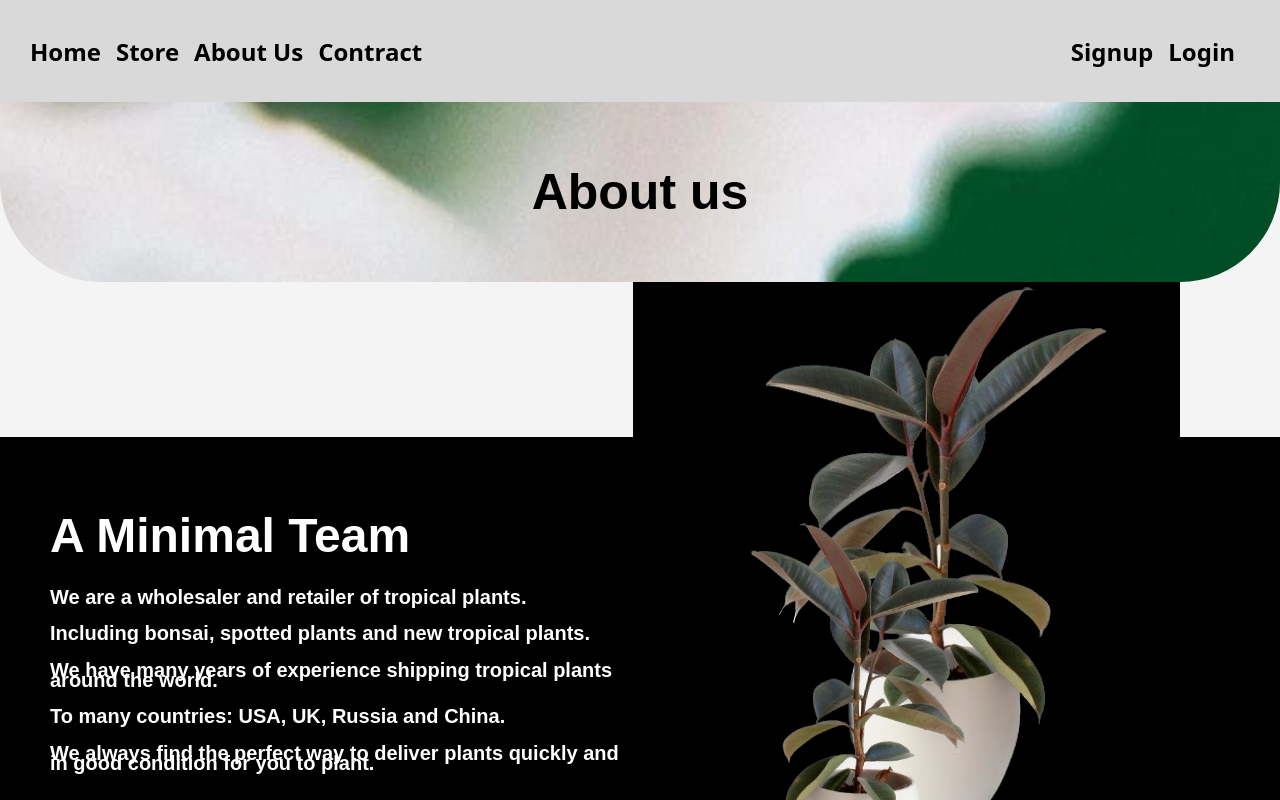
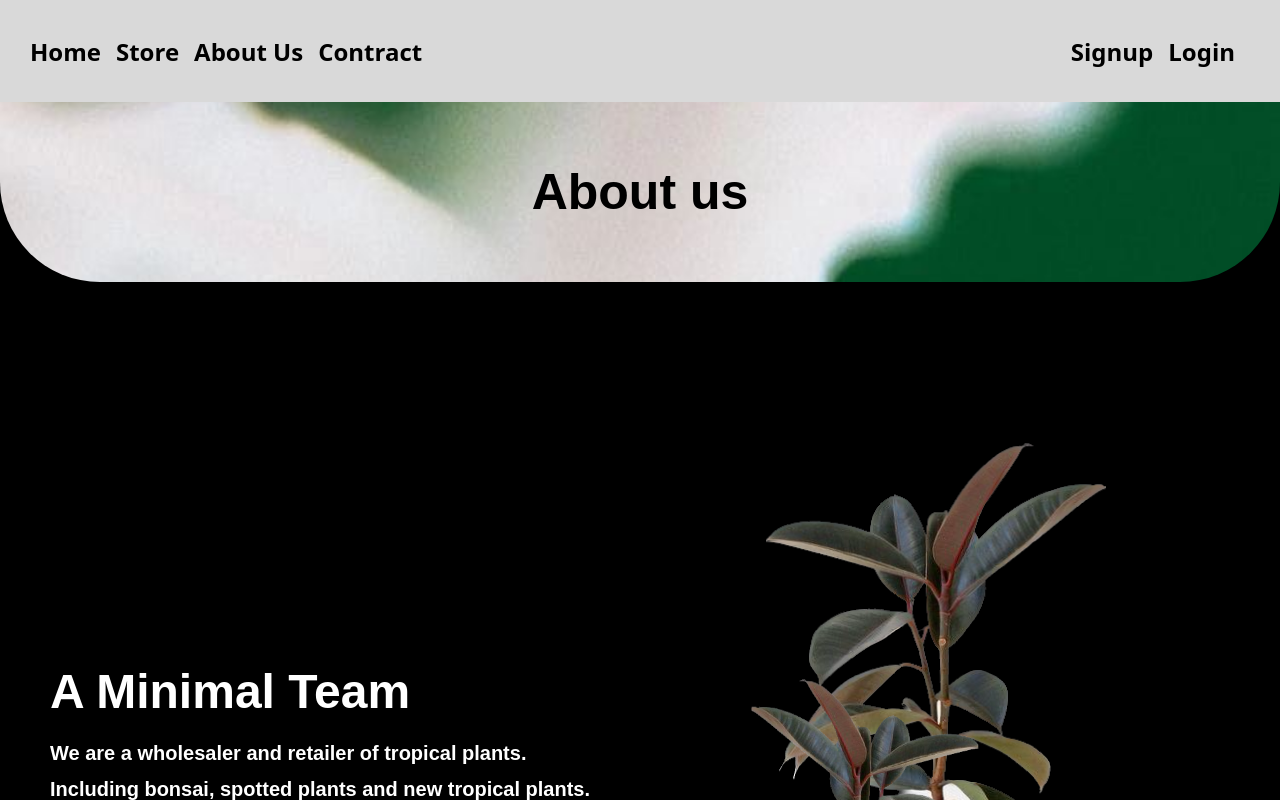
Before and after one commit to nonpeera/GS-H, a React (Create React App) app: page / in a window 1280 px wide. Both pictures are taken after a click on the element "About Us". Shown: the top 800 px of the page. Built offline with nearby package versions, Linux system fonts and the light colour scheme; no server answers.

Commit message:
contact and about update

```diff
--- a/src/components/scripts/About.jsx
+++ b/src/components/scripts/About.jsx
@@ -1,11 +1,10 @@
 import '../styles/About.css';
 function About() {
     return (
-        <div>
+        <div className='background'>
             <div className='aboutStyle'>
                 About us
             </div>
-            <div className='background'>
             <div className='text'>
                 <form>
                     <h1>A Minimal Team</h1>
@@ -18,7 +17,6 @@ function About() {
                 <img src='plants.png' alt='plants'></img>
             </div>
         </div>
-        </div>
     )
 }
 
--- a/src/components/scripts/Contact.jsx
+++ b/src/components/scripts/Contact.jsx
@@ -30,8 +30,8 @@ const cellStyle = {
     background: 'black',
 };
 const iconImageStyle = {
-    width: '100px',
-    height: '100px',
+    width: '150px',
+    height: '150px',
     margin: 'auto',
 };
 const title = {
--- a/src/components/styles/About.css
+++ b/src/components/styles/About.css
@@ -13,30 +13,20 @@
     position: relative;
     border-radius: 0px 0px 100px 100px;
 }
-
 .text {
     font-size: medium;
-    height: 400px;
     text-align: left;
     margin-top: 155px;
-    margin-bottom: 100px;
+    margin-left: 50px;
     margin-right: 100px;
-    margin-left: 50px;
-}
-
-body {
-    background-color: black;
 }
 .background{
     background-color: black;
-    height: 700px;
 }
-
 h1 {
     line-height: 3;
     text-align: left;
 }
-
 h4 {
     font-size: 20px;
     line-height: 0.5;
```
Lines whose indentation alone changed are shown as unchanged.
